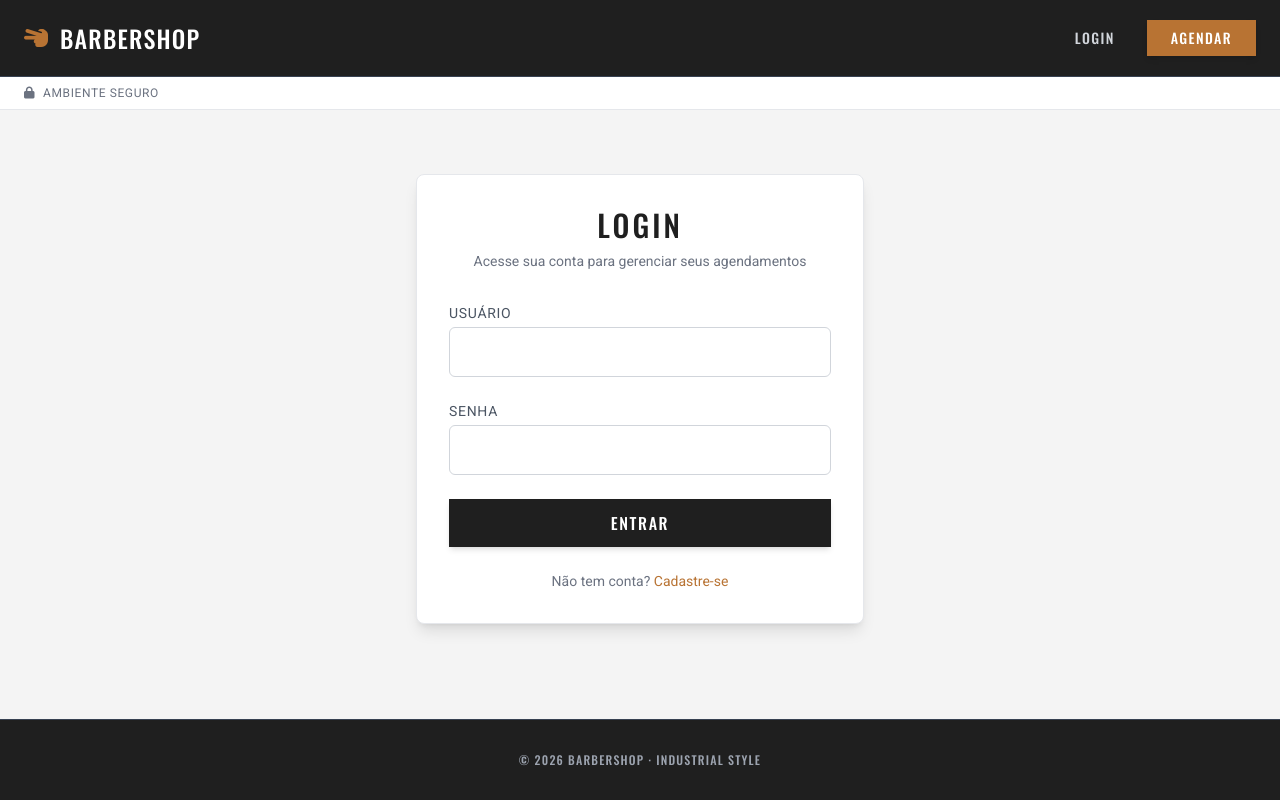
After one commit to natan33/barberShop, a Django app: page /auth/login/ in a window 1280 px wide. The commit adds this page. Run offline with Django 5.2, Linux system fonts and the light colour scheme; some libraries are stand-ins or nearby versions.

Commit message:
feito ajustar para / ser o homepage, só se tiver efeito login

```diff
--- a/BarberShop/settings.py
+++ b/BarberShop/settings.py
@@ -136,6 +136,9 @@ STATICFILES_DIRS = [BASE_DIR / "static"]
 
 AUTH_USER_MODEL = "accounts.User"
 
+# Nome da URL ou caminho para onde o usuário vai se não estiver logado
 LOGIN_URL = "accounts:login"
-LOGIN_REDIRECT_URL = "accounts:profile"
+# Para onde o usuário vai após digitar usuário e senha com sucesso
+LOGIN_REDIRECT_URL = 'core:home'
+# Para onde o usuário vai após sair do sistema
 LOGOUT_REDIRECT_URL = "accounts:login"
--- a/BarberShop/urls.py
+++ b/BarberShop/urls.py
@@ -19,5 +19,6 @@ from django.urls import path,include
 
 urlpatterns = [
     path('admin/', admin.site.urls),
-    path("", include("apps.accounts.urls")),
+    path("auth/", include("apps.accounts.urls")),
+    path("", include("apps.core.urls")),
 ]
--- a/apps/accounts/forms.py
+++ b/apps/accounts/forms.py
@@ -1,11 +1,16 @@
+from django.contrib.auth.forms import AuthenticationForm
 from django import forms
-from django.contrib.auth.forms import AuthenticationForm
-
 
 class LoginForm(AuthenticationForm):
+
     username = forms.CharField(
-        widget=forms.TextInput(attrs={"class": "form-control"})
+        widget=forms.TextInput(attrs={
+            'class': 'w-full px-4 py-3 border border-gray-300 rounded-md bg-white text-gray-800 focus:outline-none focus:ring-2 focus:ring-leather focus:border-leather'
+        })
     )
+
     password = forms.CharField(
-        widget=forms.PasswordInput(attrs={"class": "form-control"})
+        widget=forms.PasswordInput(attrs={
+            'class': 'w-full px-4 py-3 border border-gray-300 rounded-md bg-white text-gray-800 focus:outline-none focus:ring-2 focus:ring-leather focus:border-leather'
+        })
     )
--- a/apps/accounts/templates/accounts/login.html
+++ b/apps/accounts/templates/accounts/login.html
@@ -1,16 +1,58 @@
-<!DOCTYPE html>
-<html>
-<head>
-    <title>Login</title>
-</head>
-<body>
-<h2>Login</h2>
+{% extends "layouts/base.html" %}
 
-<form method="post">
-    {% csrf_token %}
-    {{ form.as_p }}
-    <button type="submit">Entrar</button>
-</form>
+{% block title %}Login | BarberShop{% endblock %}
 
-</body>
-</html>
+{% block content %}
+<div class="flex justify-center">
+    <div class="w-full max-w-md bg-white shadow-lg border border-gray-200 rounded-lg p-8">
+
+        <!-- Título -->
+        <div class="text-center mb-8">
+            <h1 class="font-industrial text-3xl tracking-widest uppercase text-iron">
+                Login
+            </h1>
+            <p class="text-sm text-gray-500 mt-2">
+                Acesse sua conta para gerenciar seus agendamentos
+            </p>
+        </div>
+
+        <!-- Form -->
+        <form method="post" class="space-y-6">
+            {% csrf_token %}
+
+            <!-- Username -->
+            <div>
+                <label class="block text-sm uppercase tracking-wider text-gray-600 mb-1">
+                    Usuário
+                </label>
+                {{ form.username }}
+            </div>
+
+            <!-- Password -->
+            <div>
+                <label class="block text-sm uppercase tracking-wider text-gray-600 mb-1">
+                    Senha
+                </label>
+                {{ form.password }}
+            </div>
+
+            <!-- Button -->
+            <button type="submit"
+                class="w-full bg-iron text-white py-3 font-industrial tracking-widest uppercase hover:bg-leather transition shadow-md">
+                Entrar
+            </button>
+        </form>
+
+        <!-- Extra -->
+        <div class="text-center mt-6 text-sm text-gray-500">
+            <p>
+                Não tem conta?
+                <a href="#" class="text-leather hover:underline">
+                    Cadastre-se
+                </a>
+            </p>
+        </div>
+
+    </div>
+</div>
+{% endblock %}
--- /dev/null
+++ b/apps/accounts/templates/layouts/base.html
@@ -0,0 +1,100 @@
+<!DOCTYPE html>
+<html lang="pt-br">
+<head>
+    <meta charset="UTF-8">
+    <meta name="viewport" content="width=device-width, initial-scale=1.0">
+    <title>{% block title %}BarberShop | Industrial{% endblock %}</title>
+
+    <script src="https://cdn.tailwindcss.com"></script>
+    <link rel="stylesheet" href="https://cdnjs.cloudflare.com/ajax/libs/font-awesome/6.0.0/css/all.min.css">
+    <link href="https://fonts.googleapis.com/css2?family=Oswald:wght@500;700&family=Roboto:wght@300;400;500&display=swap" rel="stylesheet">
+
+    <script>
+        tailwind.config = {
+            theme: {
+                extend: {
+                    colors: {
+                        'wood-dark': '#1f140a',
+                        'iron': '#1f1f1f',
+                        'concrete': '#f4f4f4',
+                        'leather': '#b87333',
+                    }
+                }
+            }
+        }
+    </script>
+
+    <style>
+        body { font-family: 'Roboto', sans-serif; }
+        .font-industrial { font-family: 'Oswald', sans-serif; }
+    </style>
+
+    {% block extra_head %}{% endblock %}
+</head>
+
+<body class="bg-concrete min-h-screen flex flex-col antialiased text-gray-800">
+
+<!-- HEADER -->
+<header class="bg-iron border-b border-gray-700">
+    <nav class="container mx-auto px-6 py-5 flex items-center justify-between">
+
+        <a href="/" class="flex items-center gap-3">
+            <i class="fas fa-hand-scissors text-2xl text-leather"></i>
+            <span class="text-2xl font-industrial text-white tracking-wider uppercase">
+                BarberShop
+            </span>
+        </a>
+
+        <div class="flex items-center space-x-8 font-industrial text-sm tracking-widest">
+            {% if user.is_authenticated %}
+                <a href="{% url 'accounts:profile' %}" class="text-gray-300 hover:text-leather transition flex items-center gap-2">
+                    <i class="fas fa-user-cog"></i> PERFIL
+                </a>
+                <a href="{% url 'accounts:logout' %}"
+                   class="px-4 py-2 border border-gray-600 text-gray-300 hover:bg-red-900 hover:border-red-900 transition">
+                    SAIR
+                </a>
+            {% else %}
+                <a href="{% url 'accounts:login' %}" class="text-gray-300 hover:text-leather transition">
+                    LOGIN
+                </a>
+                <a href="#"
+                   class="bg-leather text-white px-6 py-2 hover:brightness-110 transition shadow-md">
+                    AGENDAR
+                </a>
+            {% endif %}
+        </div>
+
+    </nav>
+</header>
+
+<!-- INFO BAR -->
+<div class="bg-white border-b border-gray-200">
+    <div class="container mx-auto px-6 py-2 flex justify-between items-center text-xs uppercase tracking-wider text-gray-500">
+        <span class="flex items-center gap-2">
+            <i class="fas fa-lock"></i> Ambiente Seguro
+        </span>
+        <span>
+            {% if user.is_authenticated %}{{ user.username }}{% endif %}
+        </span>
+    </div>
+</div>
+
+<!-- MAIN -->
+<main class="container mx-auto px-6 py-16 flex-grow">
+    <div class="max-w-4xl mx-auto">
+        {% block content %}{% endblock %}
+    </div>
+</main>
+
+<!-- FOOTER -->
+<footer class="bg-iron border-t border-gray-700">
+    <div class="container mx-auto px-6 py-8 text-center">
+        <p class="text-gray-400 font-industrial tracking-widest text-xs">
+            &copy; 2026 BARBERSHOP · INDUSTRIAL STYLE
+        </p>
+    </div>
+</footer>
+
+</body>
+</html>
--- a/apps/accounts/views.py
+++ b/apps/accounts/views.py
@@ -6,13 +6,13 @@ from .forms import LoginForm
 
 def login_view(request):
     if request.user.is_authenticated:
-        return redirect("accounts:profile")
+        return redirect(request.GET.get('next', 'core:home'))
 
     form = LoginForm(request, data=request.POST or None)
 
     if request.method == "POST" and form.is_valid():
         login(request, form.get_user())
-        return redirect("accounts:profile")
+        return redirect(request.GET.get('next', 'core:home'))
 
     return render(request, "accounts/login.html", {"form": form})
 
--- /dev/null
+++ b/apps/core/urls.py
@@ -0,0 +1,8 @@
+from django.urls import path
+from . import views # Importa as views da própria pasta core
+
+app_name = "core"
+
+urlpatterns = [
+    path("", views.home, name="home"),
+]
--- a/apps/core/views.py
+++ b/apps/core/views.py
@@ -1,3 +1,6 @@
 from django.shortcuts import render
+from django.contrib.auth.decorators import login_required
 
-# Create your views here.
+@login_required
+def home(request):
+    return render(request, 'core/index.html')
```
Also changed, not shown: apps/accounts/templates/accounts/profile.html (+63 -3 lines), apps/core/templates/core/index.html (added, +8 -0 lines), apps/core/templates/layouts/base.html (added, +100 -0 lines).
